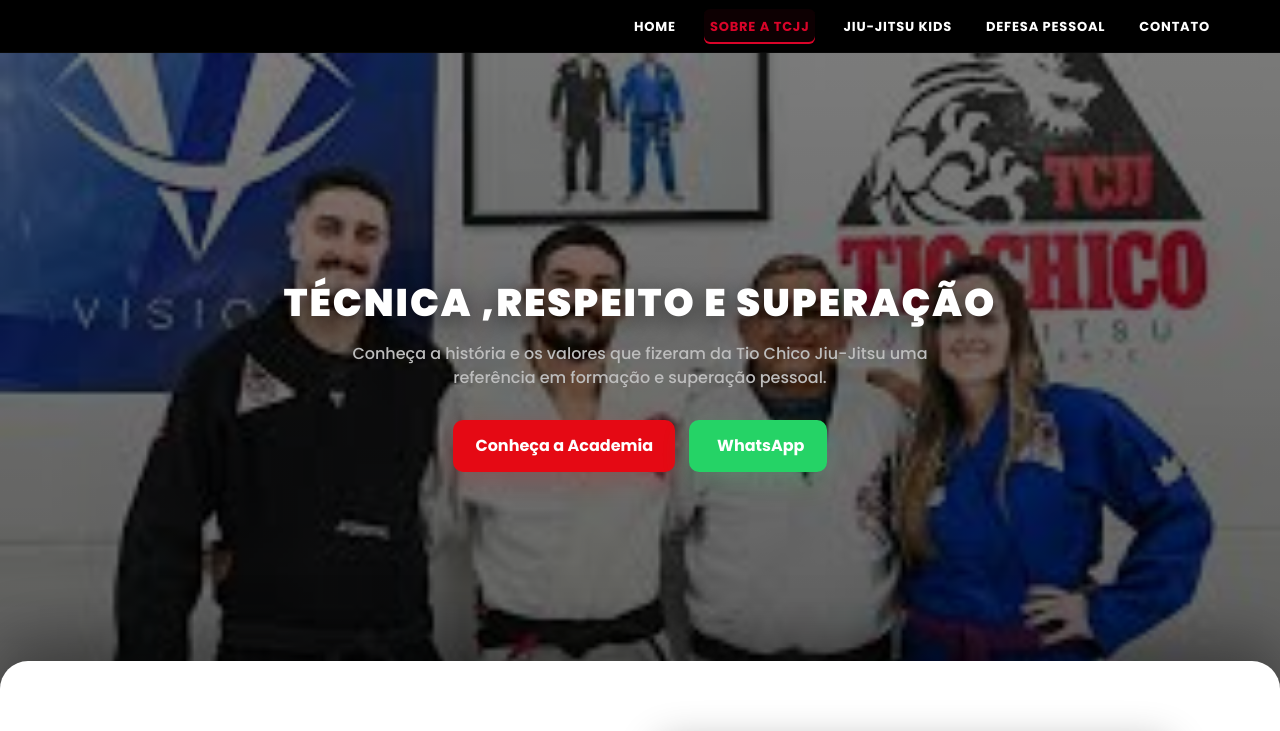
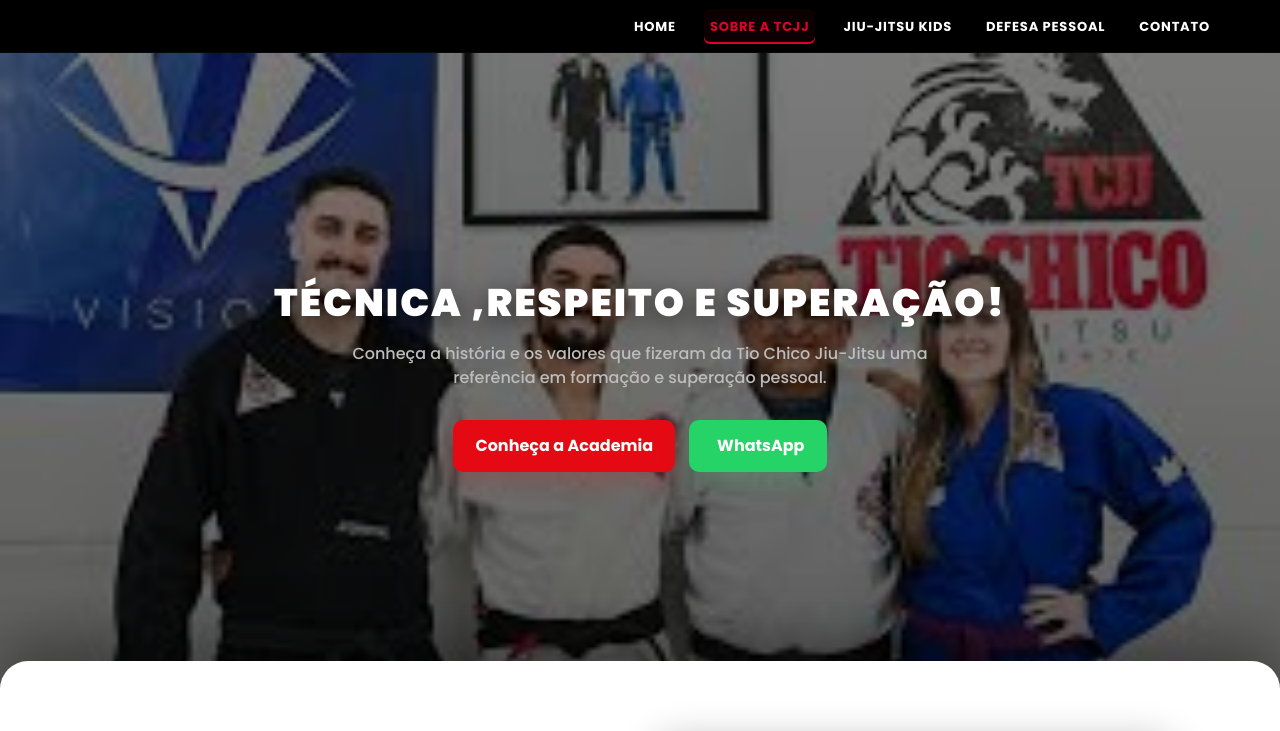
Before and after one commit to mhelenaamm9-a11y/site-tcjj, a plain HTML site: page sobre.html in a window 1280 px wide. Shown: the top 731 px of the page. Drawn offline with Linux system fonts and the light colour scheme.

Commit message:
conteudo

```diff
--- a/sobre.html
+++ b/sobre.html
@@ -300,7 +300,7 @@
  <header class="hero">
     <div class="hero-inner">
       <div class="hero-text">
-        <h1>Técnica ,Respeito e superação</h1>
+        <h1>Técnica ,Respeito e superação!</h1>
         <p>Conheça a história e os valores que fizeram da Tio Chico Jiu-Jitsu uma referência em formação e superação pessoal.</p>
         <div class="hero-cta">
           <a href="#sobre" class="btn btn-primary">Conheça a Academia</a>
```
